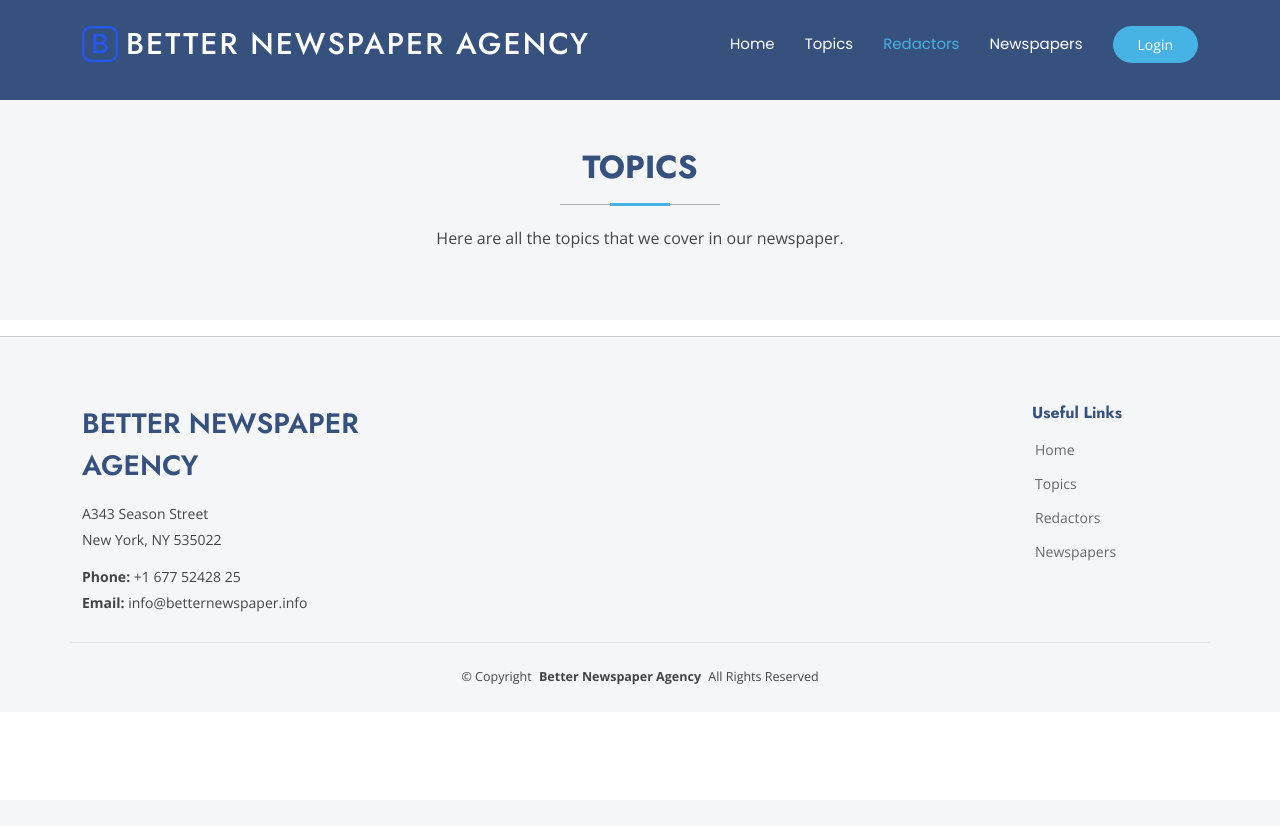
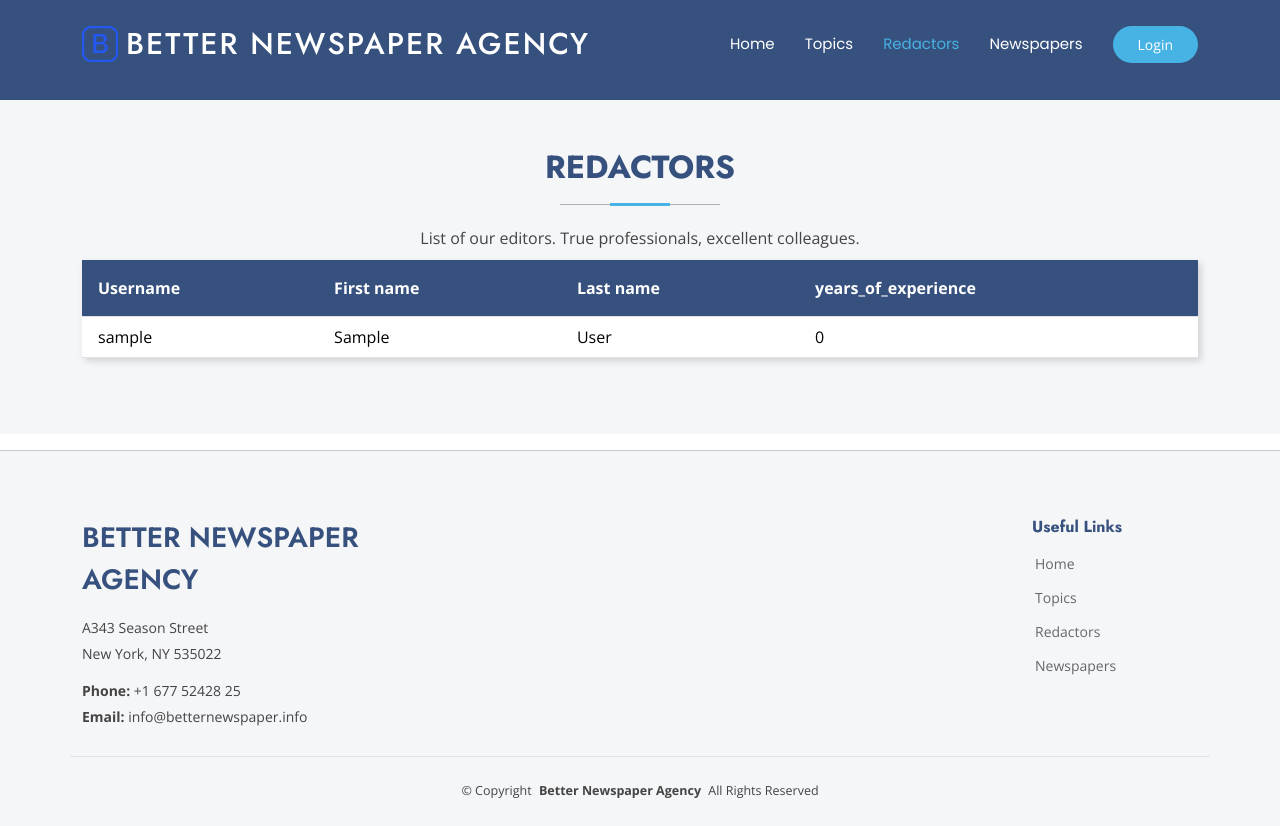
Before and after one commit to omnigun/newspaper-agency, a Django app: page /redactors/ in a window 1280 px wide. Before the commit the page ends 684 px from the top, so only its background shows below. Run offline with Django 5.2, Linux system fonts and the light colour scheme; the visitor is signed in with stand-in values (Sample User, id 1); data comes from the database, SQL or seed files in the repository; some libraries are stand-ins or nearby versions.

Commit message:
add content to redactor-list template

```diff
--- a/templates/newspaper/redactor_list.html
+++ b/templates/newspaper/redactor_list.html
@@ -5,31 +5,36 @@
       <div class="section-pre-header"></div>
       <!-- Section Title -->
       <div class="container section-title aos-init aos-animate" data-aos="fade-up">
-        <h2 class="mt-5">Topics</h2>
-        <p>Here are all the topics that we cover in our newspaper.</p>
+        <h2 class="mt-5">Redactors</h2>
+        <p>List of our editors. True professionals, excellent colleagues.</p>
       </div><!-- End Section Title -->
 
-    {% comment %}
       <div class="container">
         <div class="row gy-4">
           <div class="col-12">
-            {% if topic_list %}
+            {% if redactor_list %}
             <table class="table">
-              <tr class="thead-color"><th class="p-3" >ID Topic</th><th class="p-3">Topic Name</th></tr>
-            {% for topic in topic_list %}
+              <tr class="thead-color">
+                <th class="p-3" >Username</th>
+                <th class="p-3">First name</th>
+                <th class="p-3">Last name</th>
+                <th class="p-3">years_of_experience</th>
+              </tr>
+            {% for redactor in redactor_list %}
               <tr>
-                <td class="px-3 py-2">{{ topic.id }}.</td>
-                <td class="px-3 py-2">{{ topic.name }}</td>
+                <td class="px-3 py-2">{{ redactor.username }}</td>
+                <td class="px-3 py-2">{{ redactor.first_name }}</td>
+                <td class="px-3 py-2">{{ redactor.last_name }}</td>
+                <td class="px-3 py-2">{{ redactor.years_of_experience }}</td>
               </tr>
             {% endfor %}
             </table>
             {% else %}
-            <p>There are no topic in the service.</p>
+            <p>There are no redactors in the agency.</p>
             {% endif %}
           </div>
         </div>
       </div>
-    {% endcomment %}
 
       {% block pagination %}
         {% include "includes/pagination.html" %}
```
